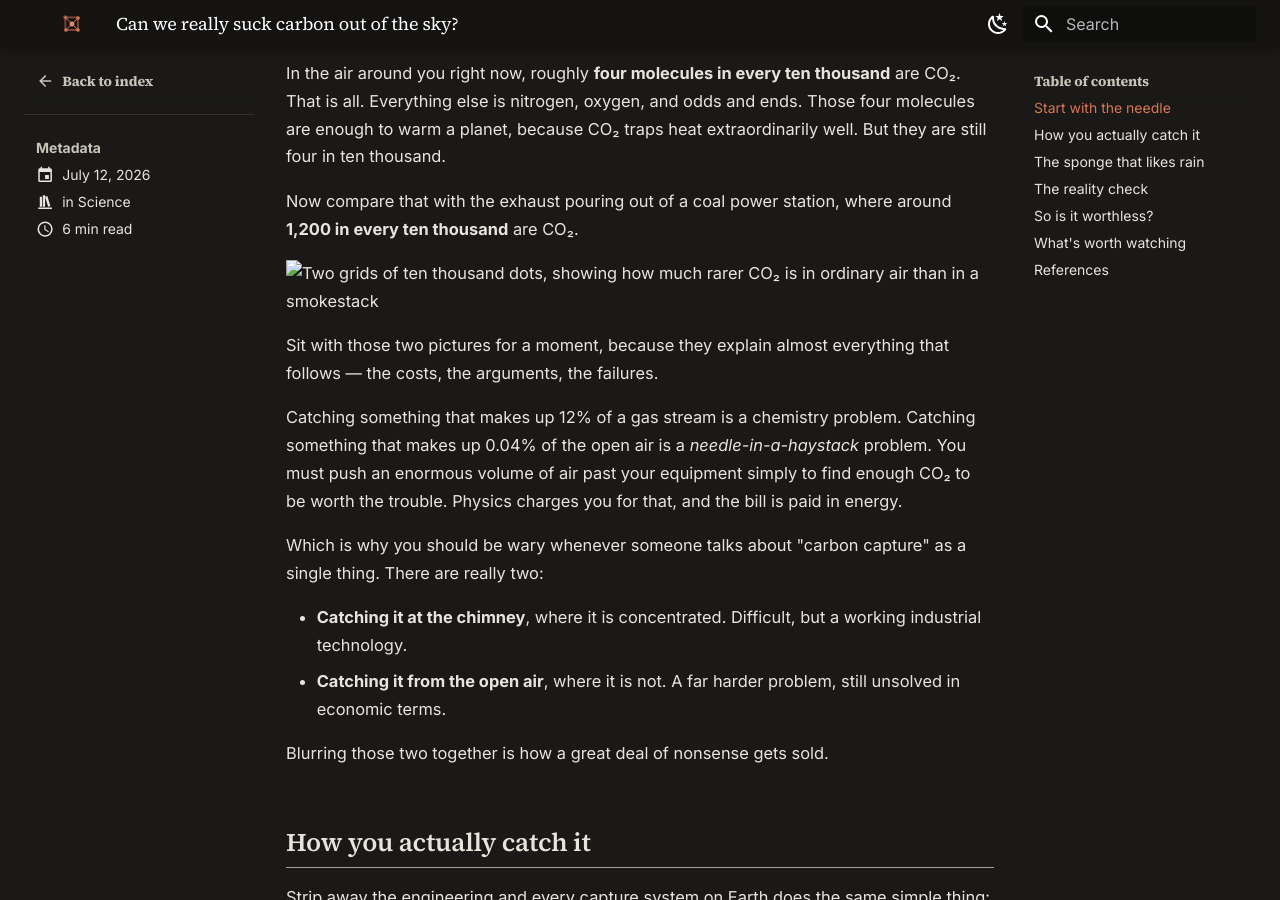
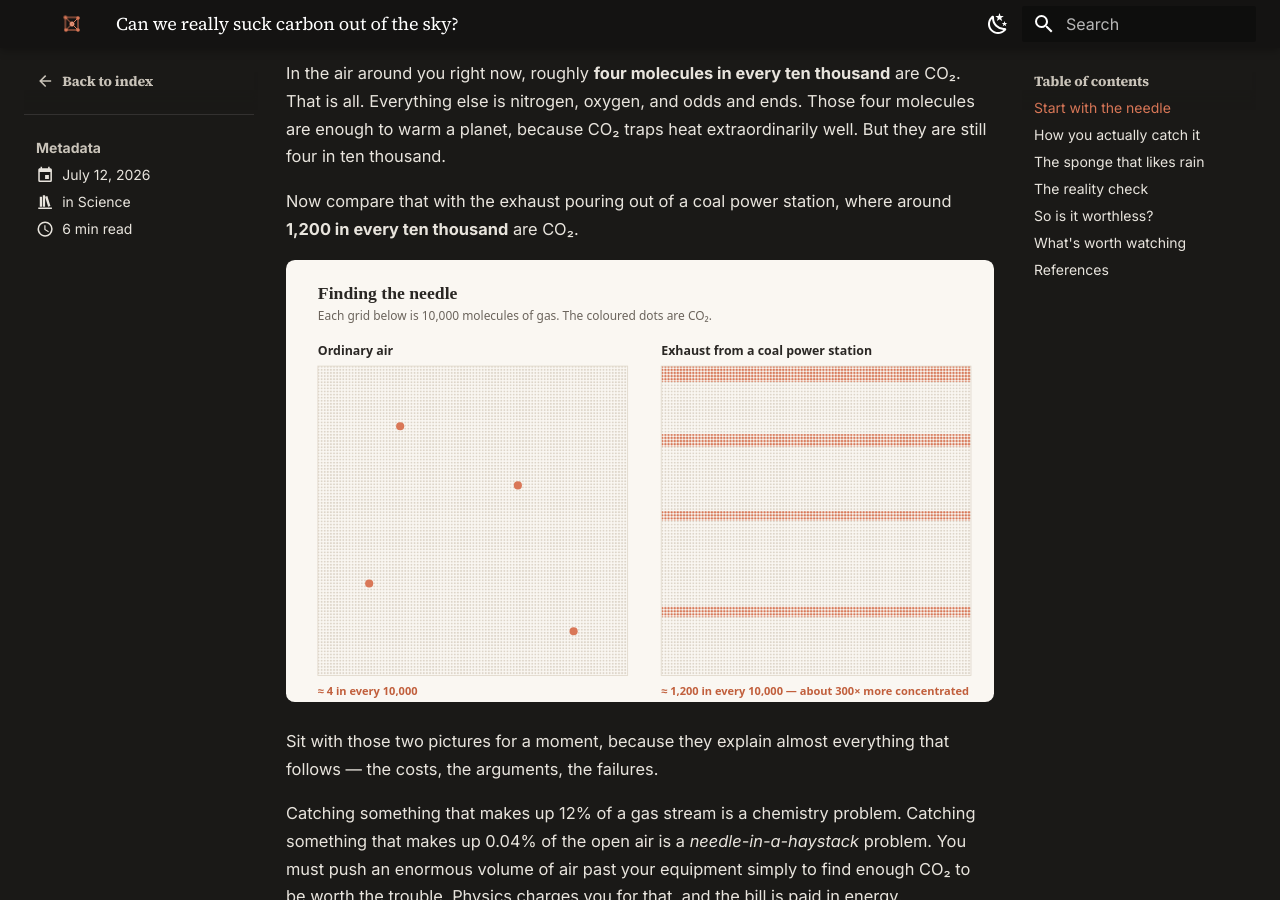
Before and after one commit to YATAREK/yeasintarek.me, an MkDocs documentation site: the page built from docs/blog/posts/co2-capture-final.md, in a window 1280 px wide and 900 px high, scrolled down 600 px. Built offline with MkDocs 1.6.1 and Material for MkDocs 9.7.7, drawn with Linux system fonts in a browser that asks for light colours.

Commit message:
Fix image paths in co2-capture-final.md
Updated image paths for CO₂ capture illustrations in the blog post.

```diff
--- a/docs/blog/posts/co2-capture-final.md
+++ b/docs/blog/posts/co2-capture-final.md
@@ -26,7 +26,7 @@
 
 Now compare that with the exhaust pouring out of a coal power station, where around **1,200 in every ten thousand** are CO₂.
 
-![Two grids of ten thousand dots, showing how much rarer CO₂ is in ordinary air than in a smokestack](../../assets/simple1-needle.svg)
+![Two grids of ten thousand dots, showing how much rarer CO₂ is in ordinary air than in a smokestack](../../assets/CO2 Capture figures/simple1-needle.svg)
 
 Sit with those two pictures for a moment, because they explain almost everything that follows — the costs, the arguments, the failures.
 
@@ -47,7 +47,7 @@
 
 Then you have to get it back out. Usually you heat the sponge. The bonds break, pure CO₂ streams off, and the sponge is ready to work again.
 
-![Three-step diagram: air passes through a porous material, CO₂ sticks, heating releases it, and the material is reused](../../assets/simple2-catch-release.svg)
+![Three-step diagram: air passes through a porous material, CO₂ sticks, heating releases it, and the material is reused](../../assets/CO2 Capture figures/simple2-catch-release.svg)
 
 That heating step is where the money goes. It is also where the whole field lives or dies — because **you have to do it again, and again, and again.**
 
```
